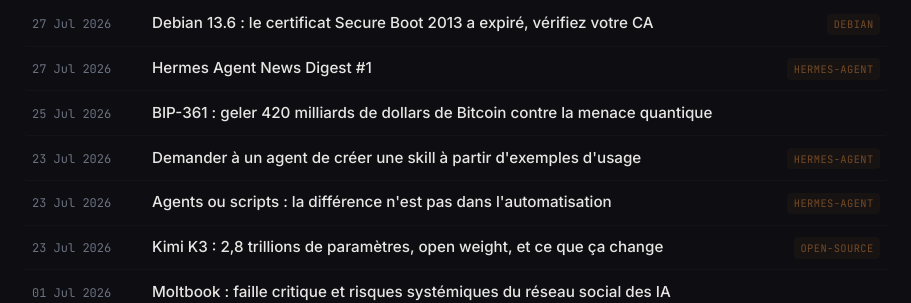
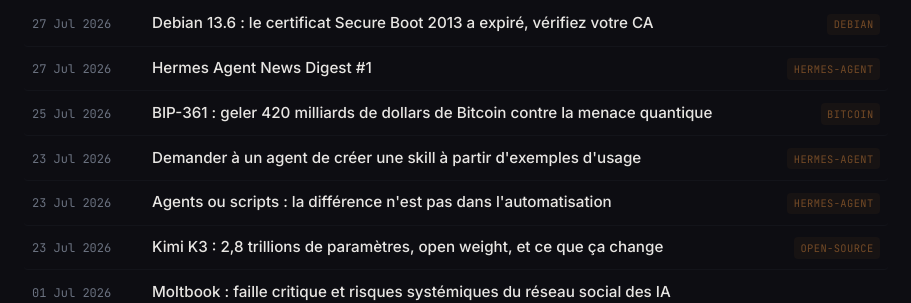
Before and after one commit to t1t4nium/tit4nium-website, a Jekyll site: the page built from index.md, in a window 1280 px wide and 900 px high. Shown: the part 195-498 px from the top of the window, without its empty margins (184-1095 px from the left). Built offline with Jekyll 4.4.1, drawn with Linux system fonts in a browser that asks for light colours; some web fonts are replaced.

Commit message:
Add bitcoin tag as badge

```diff
--- a/index.md
+++ b/index.md
@@ -16,7 +16,7 @@
       <time class="post-item-date" datetime="{{ post.date | date_to_xmlschema }}">{{ post.date | date: "%d %b %Y" }}</time>
       <a href="{{ post.url | relative_url }}" class="post-item-title">{{ post.title }}</a>
       {% if post.tags %}
-        {% assign tech_tags = "hermes-agent|debian|freebsd|llm-local|linux|freebsd|open-source|self-hosted|ai" | split: "|" %}
+        {% assign tech_tags = "hermes-agent|debian|freebsd|llm-local|linux|freebsd|open-source|self-hosted|ai|bitcoin" | split: "|" %}
         {% for tag in post.tags %}
           {% if tech_tags contains tag %}
             <span class="post-item-badge">{{ tag }}</span>
```
